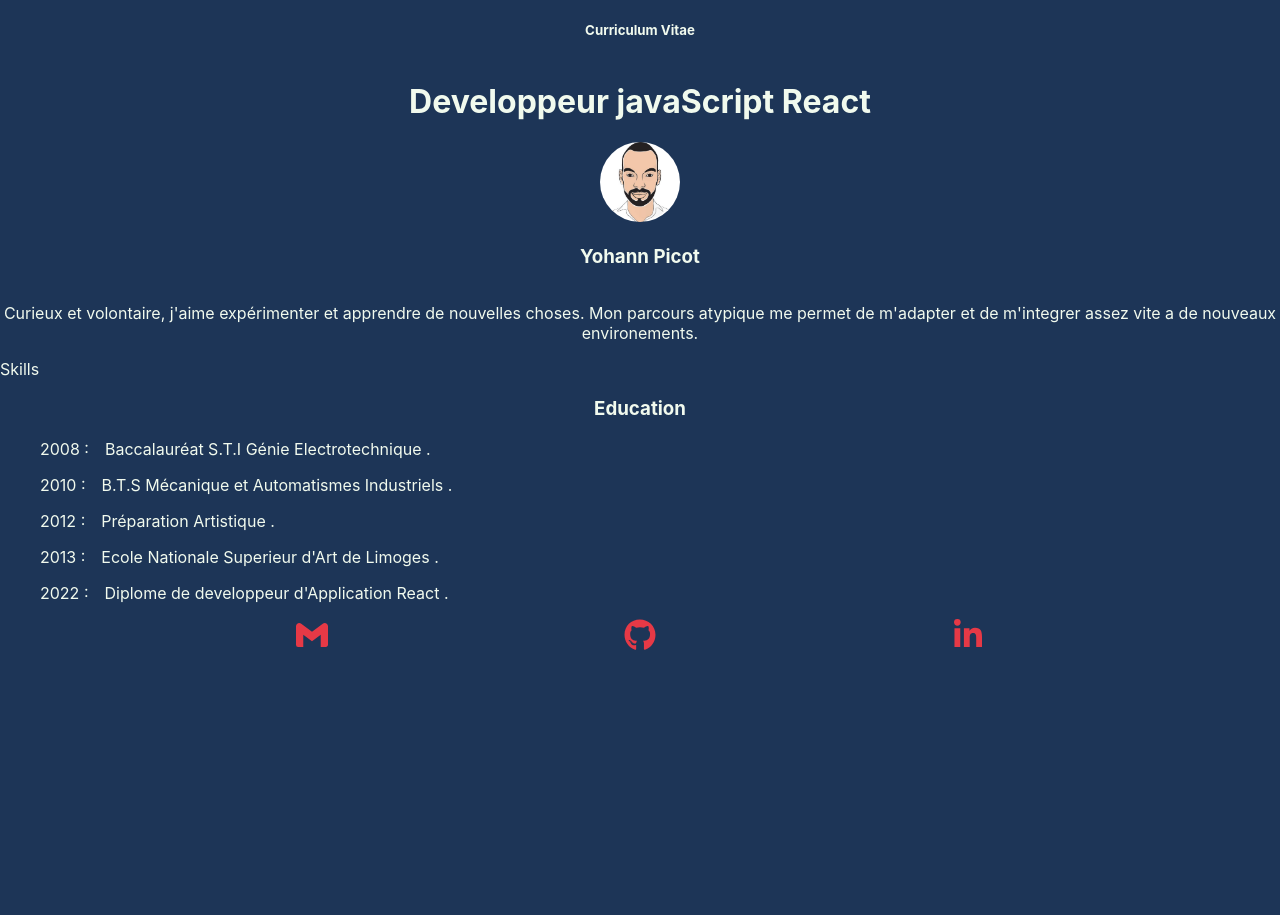
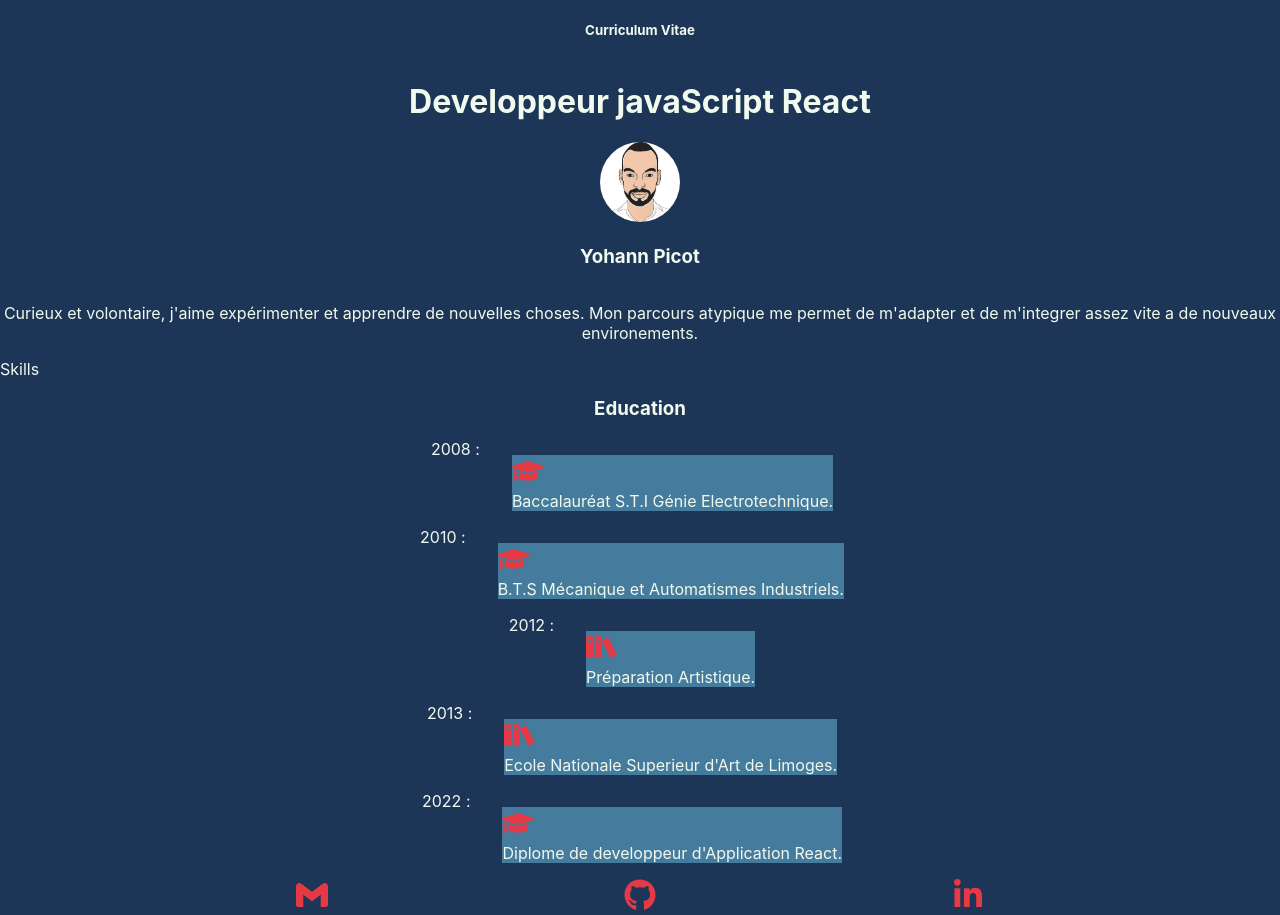
Before and after one commit to picyoh/cv, a React (Create React App) app: page / in a window 1280 px wide. Before the commit the page ends 800 px from the top, so only its background shows below. Built offline with nearby package versions, Linux system fonts and the light colour scheme.

Commit message:
fix: :bug: timeLine
fix icon display

```diff
--- a/src/components/timeLine/TimeLine.jsx
+++ b/src/components/timeLine/TimeLine.jsx
@@ -10,28 +10,34 @@ function TimeLine(props) {
 
     const { datas } = props;
 
-    const icons = [
-        { certification: <GrCertificate /> },
-        { cap: <FaGraduationCap /> },
-        { books: <ImBooks /> }
-    ]
+    const iconTypes = [
+        { name: "certification", icon: <GrCertificate /> },
+        { name: "degree", icon: <FaGraduationCap /> },
+        { name: "school", icon: <ImBooks /> },
+    ];
 
     const list = datas.map((element, index) => {
-        return <li key={index}>
-            <span className="year-item">
-                {element.year} :&emsp;
-            </span>
-            <span className="infos">
-                {element.infos} .
-            </span>
-        </li>
+        const iconType = iconTypes.filter(iconType => iconType.name === element.type)
+        console.log(iconType)
+        return (
+            <div className="container" key={index}>
+                <div className="date">
+                    {element.year} :&emsp;
+                </div>
+                <div className="content">
+                    <div className='icon'>
+                        {iconType[0].icon}
+                    </div>
+                    {element.infos}.
+                </div>
+            </div>
+        )
     });
 
     return (
-        <ul className='timeLine'>
+        <div className='timeLine'>
             {list}
-            {/* <FontAwesomeIcon icon="fa-solid fa-file-certificate" /> */}
-        </ul>
+        </div>
     )
 }
 
--- a/src/components/timeLine/timeLine.css
+++ b/src/components/timeLine/timeLine.css
@@ -2,6 +2,12 @@
   list-style-type: none;
 }
 
-.timeLine li {
-  margin: 1rem 0;
+.timeLine .container {
+  display: flex;
+  justify-content: center;
 }
+
+.content {
+  margin: 1rem;
+  background-color: var(--primary-color);
+}
--- a/src/datas/educationDatas.js
+++ b/src/datas/educationDatas.js
@@ -1,9 +1,9 @@
 const educationDatas = [
-    {year: 2008, infos: "Baccalauréat S.T.I Génie Electrotechnique", icon:"diploma"},
-    {year: 2010, infos: "B.T.S Mécanique et Automatismes Industriels", icon:"diploma"},
-    {year: 2012, infos: "Préparation Artistique", icon:"school"},
-    {year: 2013, infos: "Ecole Nationale Superieur d'Art de Limoges", icon:"school"},
-    {year: 2022, infos: "Diplome de developpeur d'Application React", icon:"diploma"},
+    {year: 2008, infos: "Baccalauréat S.T.I Génie Electrotechnique", type:"degree"},
+    {year: 2010, infos: "B.T.S Mécanique et Automatismes Industriels", type:"degree"},
+    {year: 2012, infos: "Préparation Artistique", type:"school"},
+    {year: 2013, infos: "Ecole Nationale Superieur d'Art de Limoges", type:"school"},
+    {year: 2022, infos: "Diplome de developpeur d'Application React", type:"degree"},
 ]
 
 export {educationDatas}
--- a/src/features/portfolio/Portfolio.jsx
+++ b/src/features/portfolio/Portfolio.jsx
@@ -1,6 +1,4 @@
 import React from 'react'
-import * as htmlToImage from 'html-to-image'
-import { toPng } from 'html-to-image'
 
 function Portfolio() {
     // const image = htmlToImage.toPng()
```
Also changed, not shown: src/components/pieChart/PieChart.jsx (+27 -8 lines).
